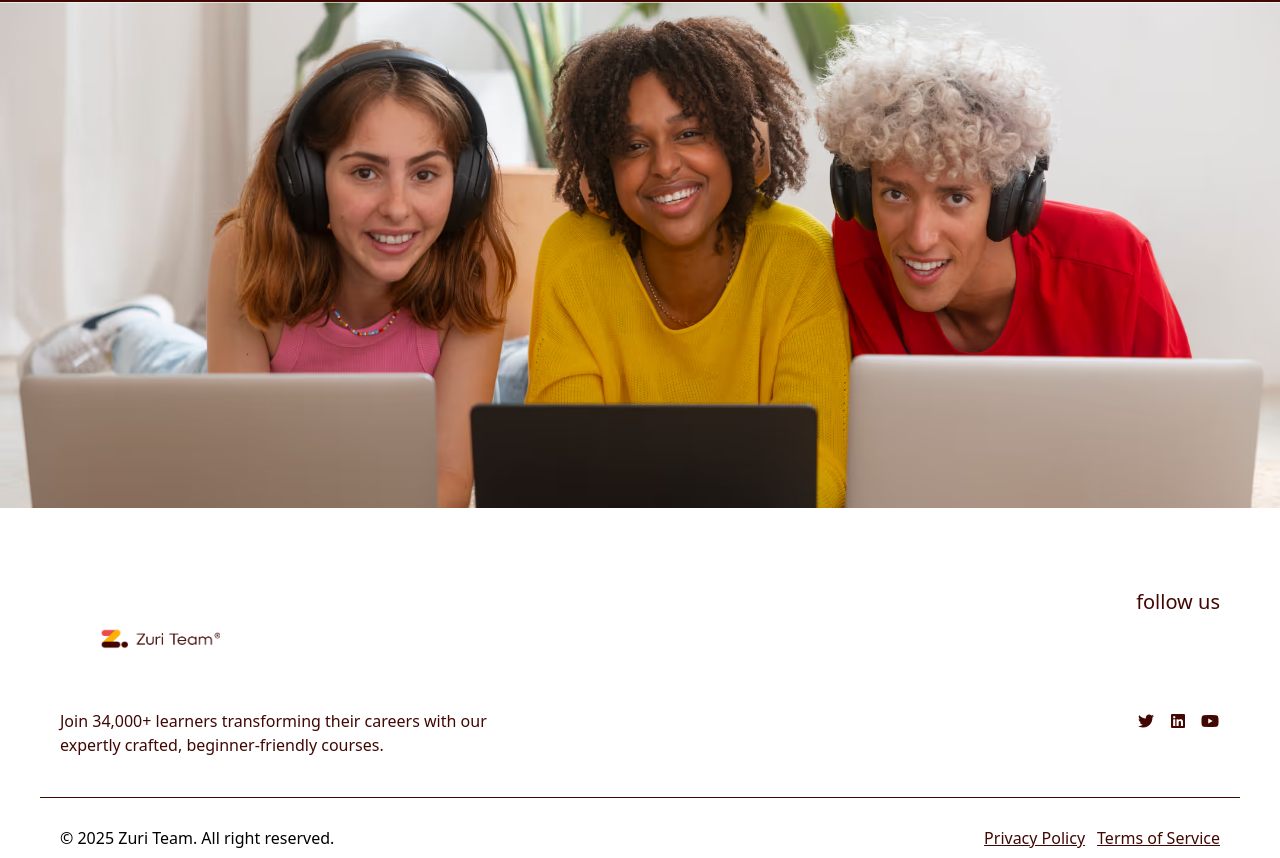
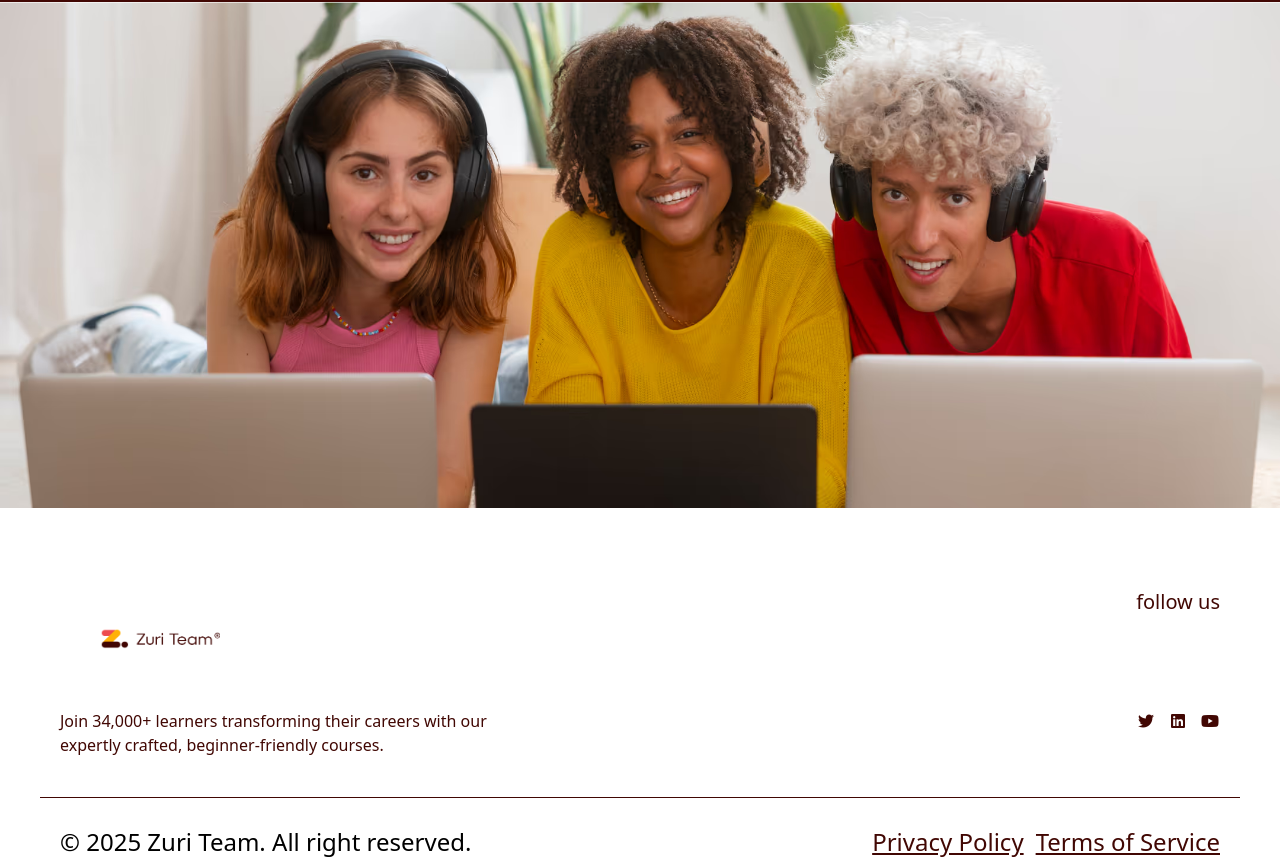
Before and after one commit to Fidence023/Zuri-team, a website: page index.html in a window 1280 px wide. Shown: the part 4994-5852 px from the top of the page. Drawn offline with Linux system fonts and the light colour scheme.

```diff
--- a/index.html
+++ b/index.html
@@ -686,8 +686,10 @@
               </div>
               <hr class="border-t content my-4 mt-10 border-zuriBrown" />
               <div class="flex flex-row justify-between content mt-7">
-                <h3>&COPY; 2025 Zuri Team. All right reserved.</h3>
-                <div class="flex flex-row gap-3">
+                <h3 class="text-[10px] md:text-2xl">
+                  &COPY; 2025 Zuri Team. All right reserved.
+                </h3>
+                <div class="flex flex-row gap-3 text-[10px] md:text-2xl">
                   <a
                     href="privacy policy/index.html"
                     class="underline text-zuriBrown"
```
